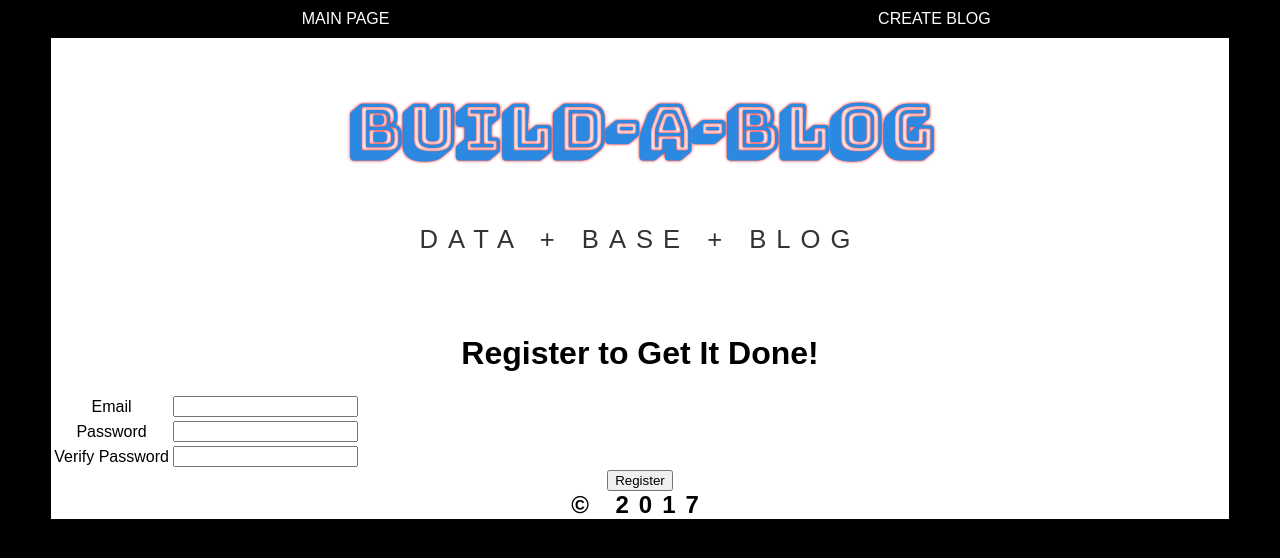
After one commit to neoKnode/blogz, a Flask app: page /register in a window 1280 px wide. The commit adds this page. Shown: the top 558 px of the page. Run offline with Flask 2, Linux system fonts and the light colour scheme.

Commit message:
login/register(needs validation), user session pending

```diff
--- a/main.py
+++ b/main.py
@@ -4,14 +4,14 @@ import os
 
 app = Flask(__name__)
 app.config['DEBUG'] = True
-app.config['SQLALCHEMY_DATABASE_URI'] = 'mysql+pymysql://build-a-blog:buildablog@localhost:8889/build-a-blog'
+app.config['SQLALCHEMY_DATABASE_URI'] = 'mysql+pymysql://blogz:blogz@localhost:8889/blogz'
 app.config['SQLALCHEMY_ECHO'] = True
 db = SQLAlchemy(app)
 app.secret_key = 'y337kGcys&zP3B'
 
 
 ####################################
-#            Database              #
+#          Blog Database           #
 ####################################
 class Blogs(db.Model):
 
@@ -27,6 +27,83 @@ class Blogs(db.Model):
 
 
 ####################################
+#          User Database           #
+####################################
+class User(db.Model):
+    id = db.Column(db.Integer, primary_key=True)
+    email = db.Column(db.String(120), unique=True)
+    password = db.Column(db.String(120))
+
+    def __init__(self, email, password):
+        self.email = email
+        self.password = password
+
+
+####################################
+#             Register             #
+####################################
+@app.route('/register', methods=['POST', 'GET'])
+def register():
+
+    if request.method == 'POST':
+        email = request.form['email']
+        password = request.form['password']
+        verify = request.form['verify']
+
+        # TODO - validate user's data
+
+        existing_user = User.query.filter_by(email=email).first()
+        if not existing_user:
+            new_user = User(email, password)
+            db.session.add(new_user)
+            db.session.commit()
+            # TODO - "Remember" the user
+            return redirect('/blog')
+        else:
+            # TODO - user better response messaging
+            return '<h1>Duplicate users</h1>'
+    return render_template('signup.html')
+
+
+
+
+####################################
+#              Login               #
+####################################
+@app.route('/login', methods=['POST', 'GET'])
+def login():
+
+    if request.method == 'POST':
+        email = request.form['email']
+        password = request.form['password']
+        user = User.query.filter_by(email=email).first()
+            # TODO - Validate the user
+        if user and user.password == password:
+            # TODO - "REMEMBER" THAT THE USER HAS LOGGED IN
+            return redirect('/blog')
+        else:
+            # TODO - explain why login failed
+            return '<h1>Error!</h1>'
+    return render_template('login.html')
+
+
+####################################
+#              Logout              #
+####################################
+#@app.route('/logout')
+#def logout():
+#    return render_template('blog.html')
+
+
+####################################
+#              Index               #
+####################################
+#@app.route('/index')
+#def index():
+#    return render_template('home.html')
+
+
+####################################
 #              Styles              #
 ####################################
 @app.route('/styles.css')
@@ -37,8 +114,8 @@ def styles():
 ####################################
 #           Post list              #
 ####################################
-@app.route('/', methods=['POST', 'GET'])
-def index():
+@app.route('/blog', methods=['POST', 'GET'])
+def blog_list():
 
     blogged = Blogs.query.filter_by(completed=False).all()
     deleted_blogs = Blogs.query.filter_by(completed=True).all()
--- a/templates/base.html
+++ b/templates/base.html
@@ -17,7 +17,7 @@
         <nav id="site-navigation" role="navigation">
                 <div id="menu-primary">
                     <div id="Home" class="menu-item">
-                        <a href='/'>
+                        <a href='/blog'>
                         <button>
                             <span>MAIN PAGE</span>
                         </button>
--- /dev/null
+++ b/templates/signup.html
@@ -0,0 +1,28 @@
+{% extends "base.html" %}
+
+{% block content %}
+<h1>Register to Get It Done!</h1>
+<form action="/register" method="post">
+    <table>
+        <tr>
+            <td><label for="email">Email</label></td>
+            <td>
+                <input name="email" type="email" value="{{ email }}">
+            </td>
+        </tr>
+        <tr>
+            <td><label for="password">Password</label></td>
+            <td>
+                <input name="password" type="password" value="{{ password }}">
+            </td>
+        </tr>
+        <tr>
+            <td><label for="verify">Verify Password</label></td>
+            <td>
+                <input name="verify" type="password" value="{{ verify }}">
+            </td>
+        </tr>
+    </table>
+    <input type="submit" value="Register">
+</form>
+{% endblock %}
```
Also changed, not shown: templates/login.html (added, +23 -0 lines), templates/singleUser.html (added).
